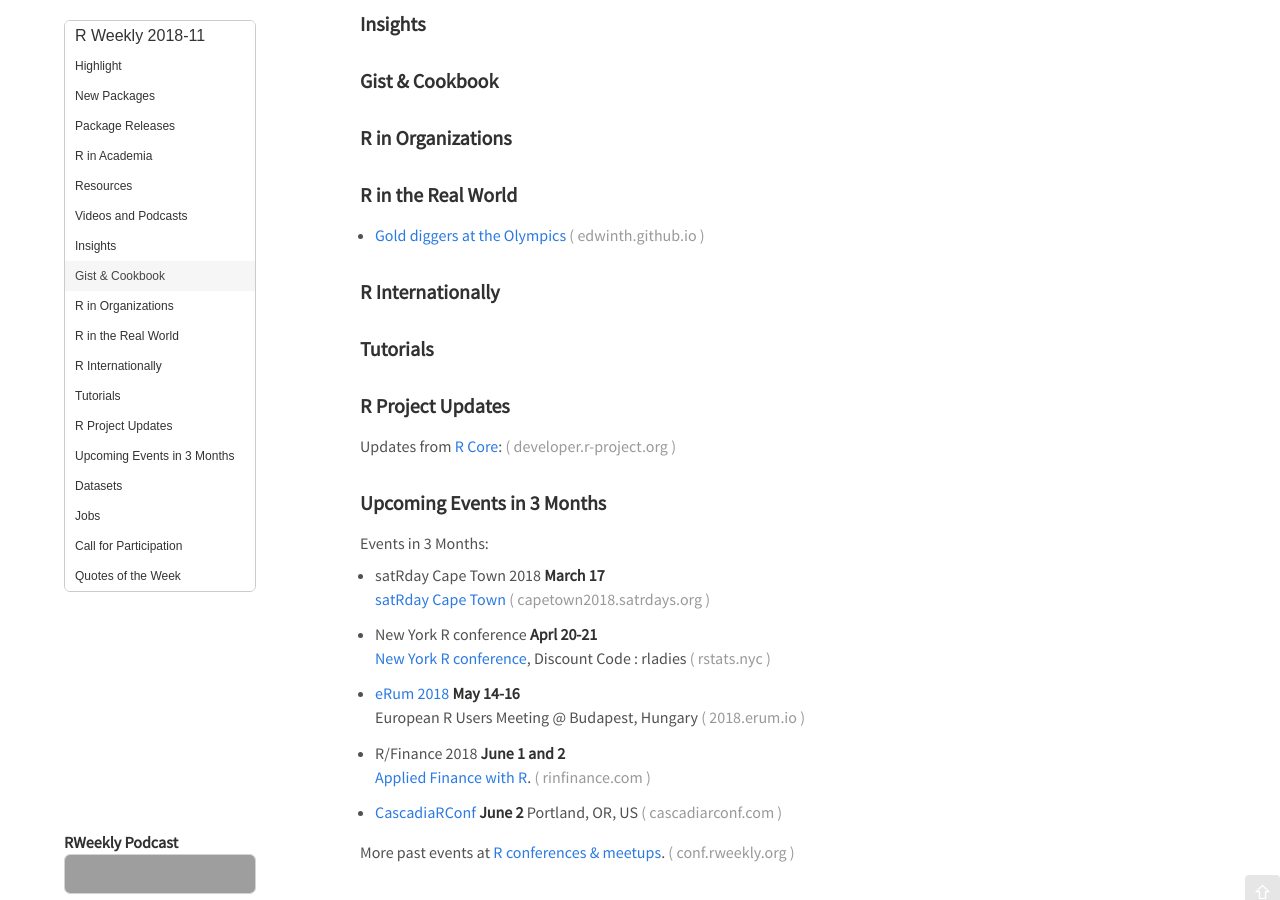
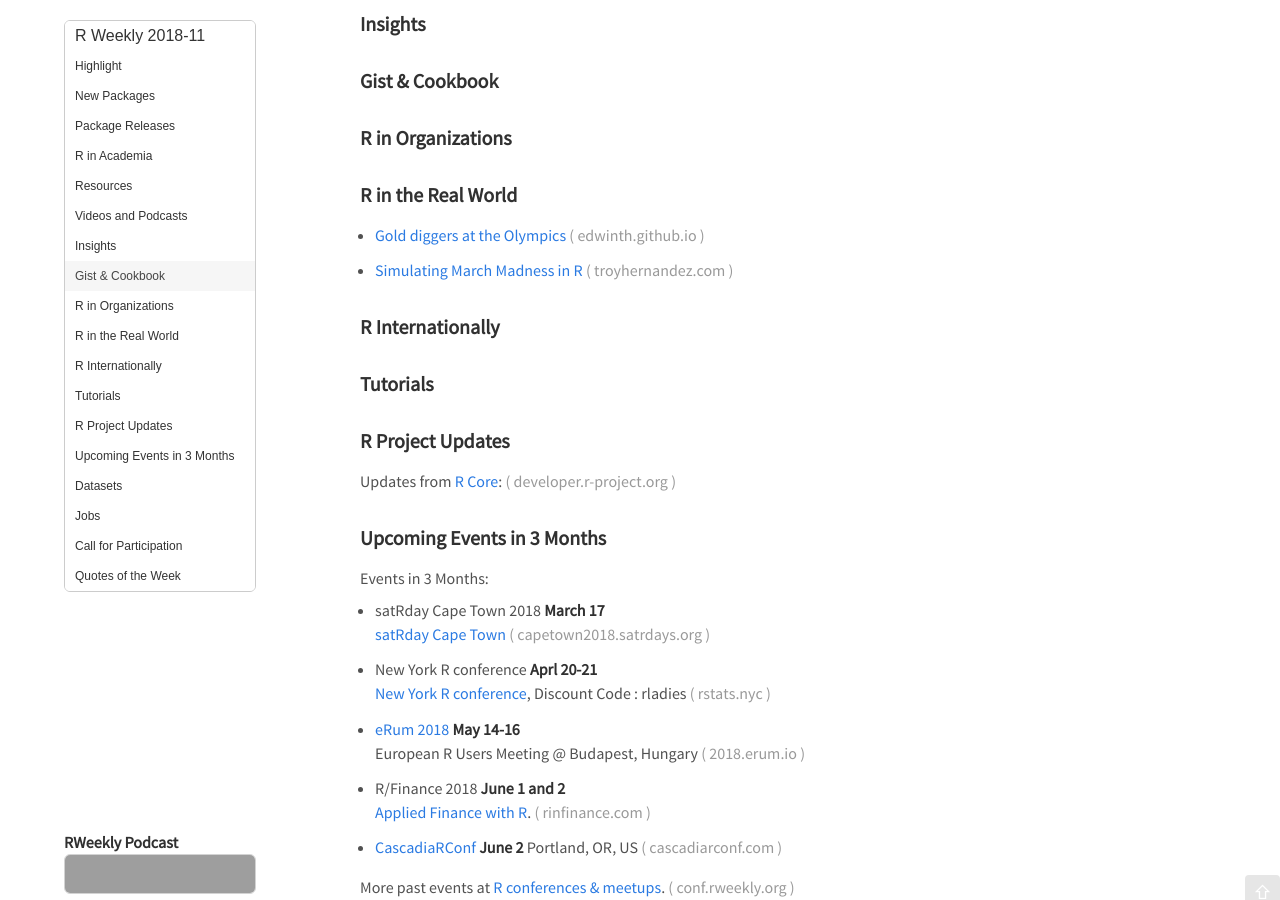
Before and after one commit to rweekly/rweekly.org, a Jekyll site: the page built from draft.md, in a window 1280 px wide and 900 px high, scrolled down 663 px. Built offline with Jekyll 4.4.1, drawn with Linux system fonts in a browser that asks for light colours; emoji names are drawn with the system emoji font; comment, search, counter and statistics services are not loaded; grey boxes are pictures that could not be loaded.

Commit message:
Update draft.md

```diff
--- a/draft.md
+++ b/draft.md
@@ -61,6 +61,7 @@ Release Date: 2018-3-12
 
 + [Gold diggers at the Olympics](https://edwinth.github.io/analyzing-olympics/)
 
++ [Simulating March Madness in R](https://troyhernandez.com/2018/03/13/simulating-march-madness-in-r/)
 
 ### R Internationally
 
```
